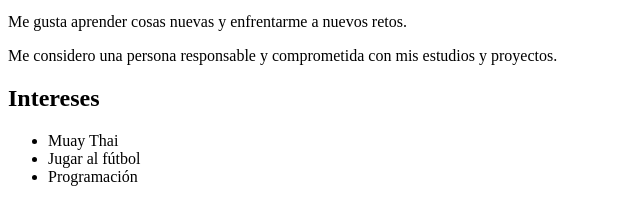
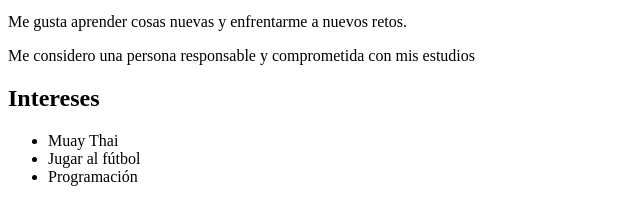
Before and after one commit to iesgrancapitan-eed/practica2-git-haciendo-copia-en-remoto-Pablojurado10, a plain HTML site: page sobremi.html in a window 1280 px wide. Shown: the part 148-347 px from the top of the page, 0-640 px from the left. Drawn offline with Linux system fonts and the light colour scheme.

Commit message:
modificacion index, fix #1

```diff
--- a/sobremi.html
+++ b/sobremi.html
@@ -17,7 +17,7 @@
             <h2>Información Personal</h2>
             <p>Hola, soy Pablo Jurado. Tengo 20 años y soy estudiante de ingeniería en sistemas.</p>
             <p>Me gusta aprender cosas nuevas y enfrentarme a nuevos retos.</p>
-            <p>Me considero una persona responsable y comprometida con mis estudios y proyectos.</p>
+            <p>Me considero una persona responsable y comprometida con mis estudios </p>
         </section>
         <section>
             <h2>Intereses</h2>
```
